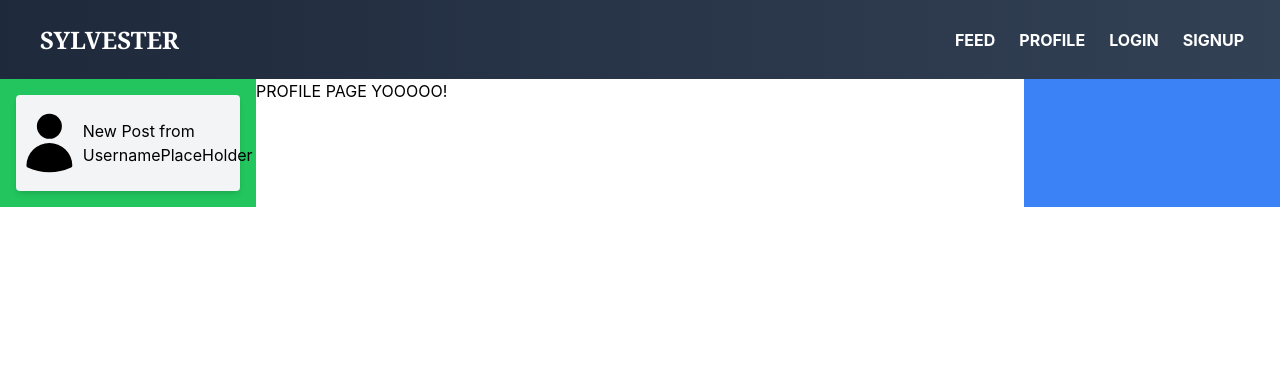
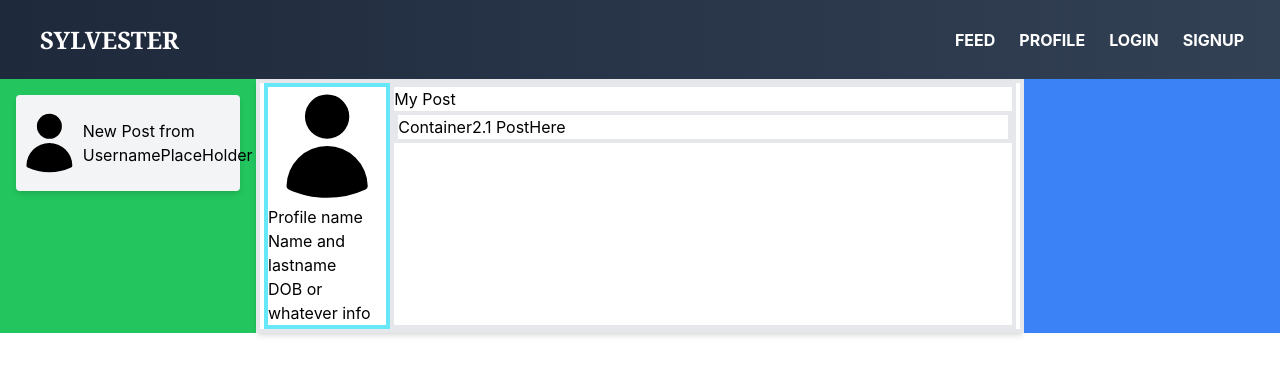
Before and after one commit to Michael-Robertson2/PrimaryKeys-P2-Frontend, a React (Create React App) app in the folder my-app/: page /profile in a window 1280 px wide. Shown: the top 374 px of the page. Built offline with nearby package versions, Linux system fonts and the light colour scheme.

Commit message:
Profile Page Skeleton

```diff
--- a/my-app/src/pages/Profile.tsx
+++ b/my-app/src/pages/Profile.tsx
@@ -1,7 +1,30 @@
+import { UserIcon } from "@heroicons/react/24/solid";
+
 function Profile(){
+    const user = null;
+
     return (
-        <div>
-            PROFILE PAGE YOOOOO!
+        <div className=" flex flex-row border-solid border-4 h-full shadow-md bg-white px-1">
+            <div className="flex flex-col w-1/5 items-center border-solid border-4 border-cyan-300 ">
+                {user === null ? <UserIcon className="" /> : <img src="" alt="something" />}
+                <ul>
+                        <li >Profile name</li>
+                        <li >Name and lastname</li>
+                        <li>DOB or whatever info</li>
+                </ul>
+            </div>
+
+
+            <div className="border-solid border-4 w-full">
+
+                <h1>My Post</h1>
+                { /*The bottom dive is the get request for our post and then mapped out */ }
+                <div className="border-solid border-4">
+                    Container2.1 PostHere
+                </div>
+            </div>
+
+
         </div>
     );
 }
```
